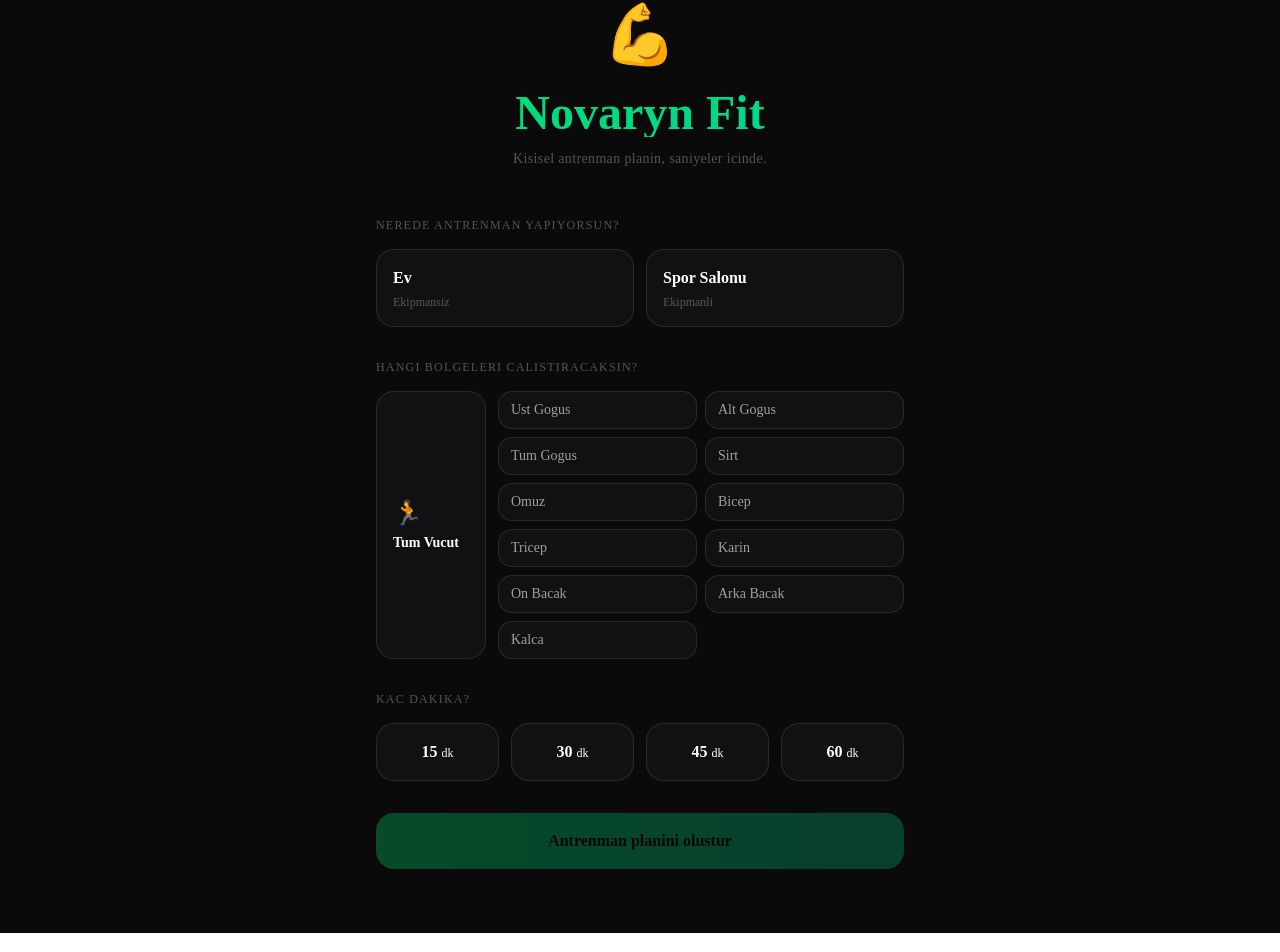
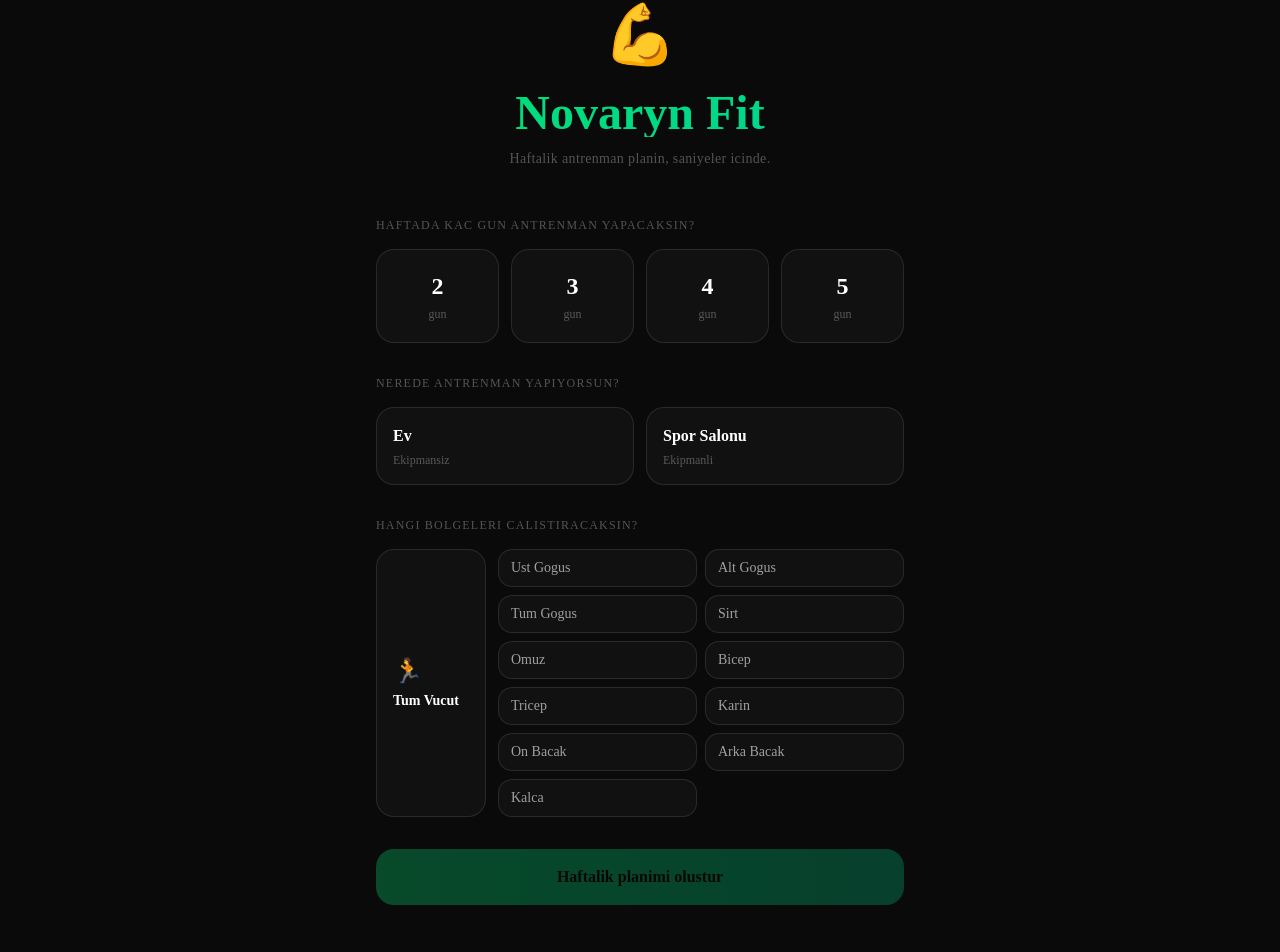
Before and after one commit to NovarynAI/novaryn-ai-website, a Next.js app: page /dashboard/fit in a window 1280 px wide. Shown: the part 136-1088 px from the top of the page. Built offline with nearby package versions, Linux system fonts and the light colour scheme.

Commit message:
weekly fit plan

```diff
--- a/app/api/fit/route.ts
+++ b/app/api/fit/route.ts
@@ -2,11 +2,15 @@ import { NextResponse } from "next/server";
 
 export async function POST(request: Request) {
   const body = await request.json();
-  const { location, muscles, duration } = body;
+  const { location, muscles, days } = body;
 
-  const muscleText = muscles.includes("full")
-    ? "full body"
-    : muscles.join(", ");
+  const muscleText = muscles.includes("full") ? "full body" : muscles.join(", ");
+
+  const splitSuggestion =
+    days === 2 ? "Full Body x2" :
+    days === 3 ? "Push/Pull/Legs" :
+    days === 4 ? "Upper/Lower Split" :
+    "Bro Split (chest, back, shoulder, arms, legs)";
 
   try {
     const response = await fetch("https://api.anthropic.com/v1/messages", {
@@ -18,11 +22,11 @@ export async function POST(request: Request) {
       },
       body: JSON.stringify({
         model: "claude-sonnet-4-5",
-        max_tokens: 2048,
+        max_tokens: 4096,
         messages: [
           {
             role: "user",
-            content: `Create a ${duration} minute ${location} workout plan targeting: ${muscleText}. Respond ONLY with valid JSON: {"workout": {"title": "Workout name", "duration": ${duration}, "exercises": [{"name": "Exercise name", "muscle": "Target muscle", "sets": 3, "reps": "10-12", "instruction": "How to do it in one sentence."}]}}`,
+            content: "Create a " + days + "-day per week " + location + " workout plan using " + splitSuggestion + " split, targeting: " + muscleText + ". Create exactly " + days + " workout days and " + (7 - days) + " rest days spread across the week. Respond ONLY with valid JSON: {\"plan\": {\"split\": \"split name\", \"days\": [{\"day\": \"Monday\", \"type\": \"workout\", \"focus\": \"muscle focus\", \"exercises\": [{\"name\": \"Exercise name\", \"muscle\": \"target muscle\", \"sets\": 3, \"reps\": \"10-12\", \"instruction\": \"one sentence how to\"}]}, {\"day\": \"Tuesday\", \"type\": \"rest\", \"focus\": \"Rest & Recovery\", \"exercises\": []}]}}",
           },
         ],
       }),
--- a/app/dashboard/fit/page.tsx
+++ b/app/dashboard/fit/page.tsx
@@ -10,10 +10,16 @@ type Exercise = {
   instruction: string;
 };
 
-type Workout = {
-  title: string;
-  duration: number;
+type Day = {
+  day: string;
+  type: "workout" | "rest";
+  focus: string;
   exercises: Exercise[];
+};
+
+type Plan = {
+  split: string;
+  days: Day[];
 };
 
 const muscleGroups = [
@@ -30,18 +36,22 @@ const muscleGroups = [
   { id: "glute", label: "Kalca" },
 ];
 
-const durations = [15, 30, 45, 60];
+const dayOptions = [2, 3, 4, 5];
 
-function getYoutubeUrl(name: string): string {
-  return "https://www.youtube.com/results?search_query=" + encodeURIComponent(name + " exercise how to");
-}
+const splitNames: Record<number, string> = {
+  2: "Full Body x2",
+  3: "Push / Pull / Legs",
+  4: "Upper / Lower Split",
+  5: "Bro Split",
+};
 
 export default function FitPage() {
   const [location, setLocation] = useState<"home" | "gym" | null>(null);
   const [selectedMuscles, setSelectedMuscles] = useState<string[]>([]);
-  const [duration, setDuration] = useState<number | null>(null);
+  const [days, setDays] = useState<number | null>(null);
   const [loading, setLoading] = useState(false);
-  const [workout, setWorkout] = useState<Workout | null>(null);
+  const [plan, setPlan] = useState<Plan | null>(null);
+  const [activeDay, setActiveDay] = useState<number>(0);
 
   function toggleLocation(loc: "home" | "gym") {
     setLocation((prev) => (prev === loc ? null : loc));
@@ -59,25 +69,26 @@ export default function FitPage() {
     });
   }
 
-  async function getWorkout() {
-    if (!location || selectedMuscles.length === 0 || !duration) return;
+  async function getPlan() {
+    if (!location || selectedMuscles.length === 0 || !days) return;
     setLoading(true);
-    setWorkout(null);
+    setPlan(null);
     try {
       const res = await fetch("/api/fit", {
         method: "POST",
         headers: { "Content-Type": "application/json" },
-        body: JSON.stringify({ location, muscles: selectedMuscles, duration }),
+        body: JSON.stringify({ location, muscles: selectedMuscles, days }),
       });
       const data = await res.json();
-      setWorkout(data.workout);
+      setPlan(data.plan);
+      setActiveDay(0);
     } catch {
-      setWorkout(null);
+      setPlan(null);
     }
     setLoading(false);
   }
 
-  const isReady = location && selectedMuscles.length > 0 && duration;
+  const isReady = location && selectedMuscles.length > 0 && days;
   const isFull = selectedMuscles.includes("full");
 
   return (
@@ -93,11 +104,30 @@ export default function FitPage() {
           <h1 className="text-5xl font-bold mb-3 bg-gradient-to-r from-green-400 to-emerald-400 bg-clip-text text-transparent">
             Novaryn Fit
           </h1>
-          <p className="text-white/30 text-sm tracking-wide">Kisisel antrenman planin, saniyeler icinde.</p>
+          <p className="text-white/30 text-sm tracking-wide">Haftalik antrenman planin, saniyeler icinde.</p>
         </div>
 
-        {!workout && (
+        {!plan && (
           <div className="space-y-8">
+            <div>
+              <p className="text-xs text-white/30 uppercase tracking-widest mb-4">Haftada kac gun antrenman yapacaksin?</p>
+              <div className="grid grid-cols-4 gap-3">
+                {dayOptions.map((d) => (
+                  <button
+                    key={d}
+                    onClick={() => setDays((prev) => (prev === d ? null : d))}
+                    className={"rounded-2xl py-5 border transition text-center " + (days === d ? "border-green-400 bg-green-400/10" : "border-white/10 bg-[#111] hover:border-white/20")}
+                  >
+                    <p className={"text-2xl font-bold " + (days === d ? "text-green-400" : "")}>{d}</p>
+                    <p className="text-xs text-white/30 mt-1">gun</p>
+                    {days === d && (
+                      <p className="text-xs text-green-400/70 mt-2 px-1">{splitNames[d]}</p>
+                    )}
+                  </button>
+                ))}
+              </div>
+            </div>
+
             <div>
               <p className="text-xs text-white/30 uppercase tracking-widest mb-4">Nerede antrenman yapiyorsun?</p>
               <div className="grid grid-cols-2 gap-3">
@@ -125,14 +155,13 @@ export default function FitPage() {
                   className={"rounded-2xl px-4 py-4 border transition text-left min-w-[110px] " + (isFull ? "border-green-400 bg-green-400/10" : "border-white/10 bg-[#111] hover:border-white/20")}
                 >
                   <p className="text-2xl mb-1">🏃</p>
-                  <p className="font-semibold text-sm">Tum Vucut</p>
+                  <p className={"font-semibold text-sm " + (isFull ? "text-green-400" : "")}>Tum Vucut</p>
                 </button>
                 <div className="grid grid-cols-2 gap-2 flex-1">
                   {muscleGroups.map((m) => (
                     <button
                       key={m.id}
                       onClick={() => toggleMuscle(m.id)}
-
                       className={"rounded-xl px-3 py-2 border transition text-left text-sm " + (selectedMuscles.includes(m.id) ? "border-green-400 bg-green-400/10 text-green-400" : "border-white/10 bg-[#111] hover:border-white/20 text-white/60")}
                     >
                       {m.label}
@@ -142,27 +171,12 @@ export default function FitPage() {
               </div>
             </div>
 
-            <div>
-              <p className="text-xs text-white/30 uppercase tracking-widest mb-4">Kac dakika?</p>
-              <div className="grid grid-cols-4 gap-3">
-                {durations.map((d) => (
             <button
-                    key={d}
-                    onClick={() => setDuration((prev) => (prev === d ? null : d))}
-                    className={"rounded-2xl py-4 border transition font-bold " + (duration === d ? "border-green-400 bg-green-400/10 text-green-400" : "border-white/10 bg-[#111] hover:border-white/20")}
-                  >
-                    {d}<span className="text-xs font-normal ml-1">dk</span>
-                  </button>
-                ))}
-              </div>
-            </div>
-
-            <button
-              onClick={getWorkout}
+              onClick={getPlan}
               disabled={!isReady || loading}
               className="w-full bg-gradient-to-r from-green-400 to-emerald-500 text-black py-4 rounded-2xl font-bold text-base hover:scale-[1.02] transition-transform disabled:opacity-30 disabled:cursor-not-allowed disabled:hover:scale-100"
             >
-              {loading ? "Plan hazirlaniyor..." : "Antrenman planini olustur"}
+              {loading ? "Plan hazirlaniyor..." : "Haftalik planimi olustur"}
             </button>
           </div>
         )}
@@ -170,22 +184,52 @@ export default function FitPage() {
         {loading && (
           <div className="flex flex-col items-center gap-4 mt-8">
             <div className="w-8 h-8 border-2 border-green-400 border-t-transparent rounded-full animate-spin" />
-            <p className="text-white/30 text-sm tracking-widest uppercase">Planin hazirlaniyor...</p>
+            <p className="text-white/30 text-sm tracking-widest uppercase">Haftalik planin hazirlaniyor...</p>
           </div>
         )}
 
-        {workout && (
-          <div className="space-y-4">
+        {plan && (
+          <div className="space-y-6">
             <div className="bg-gradient-to-r from-green-400 to-emerald-500 rounded-2xl p-px">
               <div className="bg-[#111] rounded-2xl px-8 py-6">
-                <p className="text-xs text-white/30 uppercase tracking-widest mb-2">{workout.duration} dakika antrenman</p>
-                <h2 className="text-2xl font-bold text-green-400">{workout.title}</h2>
-                <p className="text-white/30 text-sm mt-1">{workout.exercises.length} egzersiz</p>
+                <p className="text-xs text-white/30 uppercase tracking-widest mb-2">Haftalik Program</p>
+                <h2 className="text-2xl font-bold text-green-400">{plan.split}</h2>
+                <p className="text-white/30 text-sm mt-1">{days} antrenman + {7 - (days || 0)} dinlenme gunu</p>
               </div>
             </div>
 
+            <div className="flex gap-2 overflow-x-auto pb-2">
+              {plan.days.map((d, i) => (
+                <button
+                  key={i}
+                  onClick={() => setActiveDay(i)}
+                  className={"rounded-xl px-3 py-2 border transition text-center min-w-[80px] " + (activeDay === i ? (d.type === "rest" ? "border-white/30 bg-white/5" : "border-green-400 bg-green-400/10") : "border-white/10 bg-[#111] hover:border-white/20")}
+                >
+                  <p className="text-xs font-semibold">{d.day.slice(0, 3)}</p>
+                  <p className={"text-xs mt-0.5 " + (d.type === "rest" ? "text-white/30" : "text-green-400")}>{d.type === "rest" ? "Dinlenme" : "Antrenman"}</p>
+                </button>
+              ))}
+            </div>
+
+            {plan.days[activeDay] && (
               <div className="space-y-3">
-              {workout.exercises.map((ex, i) => (
+                <div className="flex items-center justify-between mb-4">
+                  <div>
+                    <p className="font-bold text-lg">{plan.days[activeDay].day}</p>
+                    <p className="text-green-400 text-sm">{plan.days[activeDay].focus}</p>
+                  </div>
+                  {plan.days[activeDay].type === "rest" && (
+                    <span className="text-xs text-white/30 border border-white/10 rounded-full px-3 py-1">Dinlenme Gunu</span>
+                  )}
+                </div>
+
+                {plan.days[activeDay].type === "rest" ? (
+                  <div className="bg-[#111] border border-white/5 rounded-2xl px-8 py-10 text-center">
+                    <p className="text-4xl mb-4">😴</p>
+                    <p className="text-white/50">Bugun dinlen, kaslar burada buyur.</p>
+                  </div>
+                ) : (
+                  plan.days[activeDay].exercises.map((ex, i) => (
                     <div key={i} className="bg-[#111] border border-white/5 rounded-2xl px-6 py-5">
                       <div className="flex items-start justify-between mb-2">
                         <div>
@@ -197,14 +241,15 @@ export default function FitPage() {
                           <p className="text-xs text-white/40">{ex.reps} tekrar</p>
                         </div>
                       </div>
-                  <p className="text-white/40 text-sm mb-3">{ex.instruction}</p>
-
+                      <p className="text-white/40 text-sm">{ex.instruction}</p>
                     </div>
-              ))}
+                  ))
+                )}
               </div>
+            )}
 
             <button
-              onClick={() => { setWorkout(null); setSelectedMuscles([]); setDuration(null); setLocation(null); }}
+              onClick={() => { setPlan(null); setSelectedMuscles([]); setDays(null); setLocation(null); }}
               className="w-full border border-white/10 rounded-2xl py-4 text-sm text-white/40 hover:text-white hover:border-white/20 transition mt-4"
             >
               Yeni plan olustur
```
Lines whose indentation alone changed are shown as unchanged.
